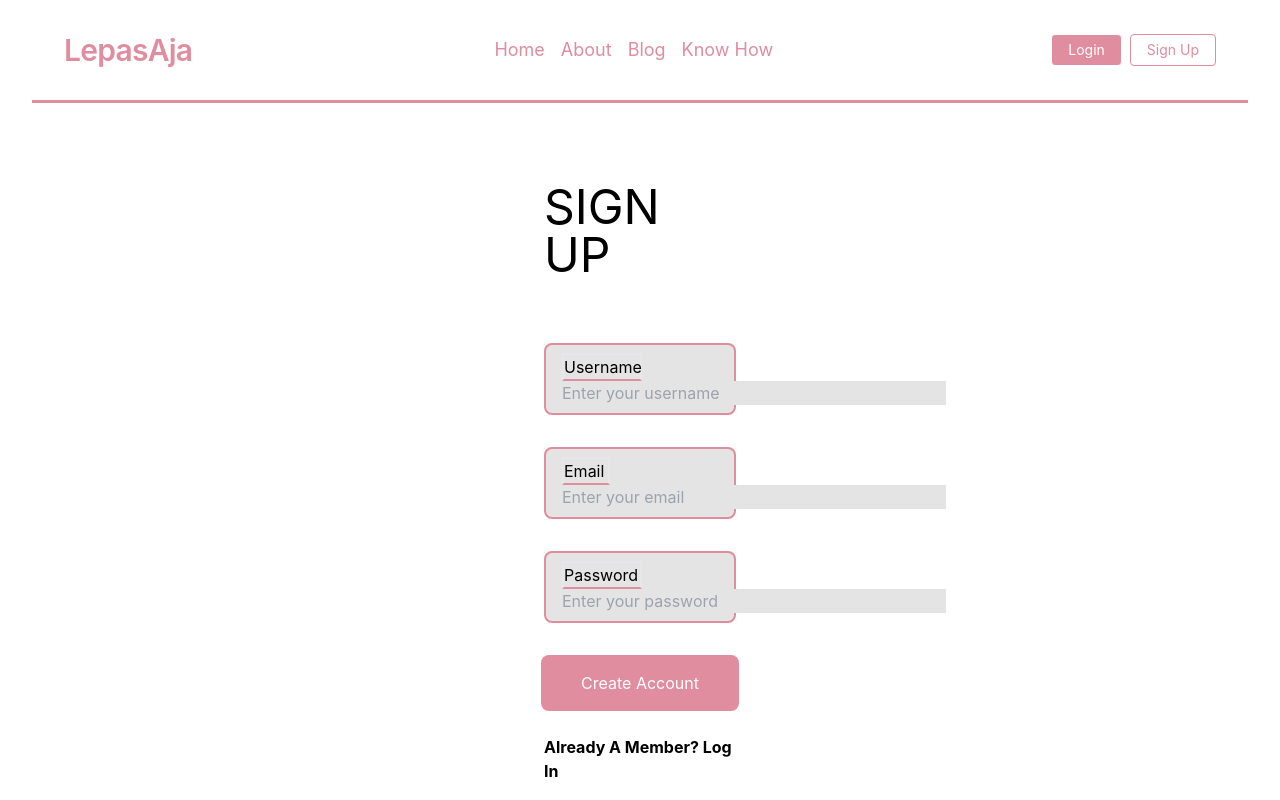
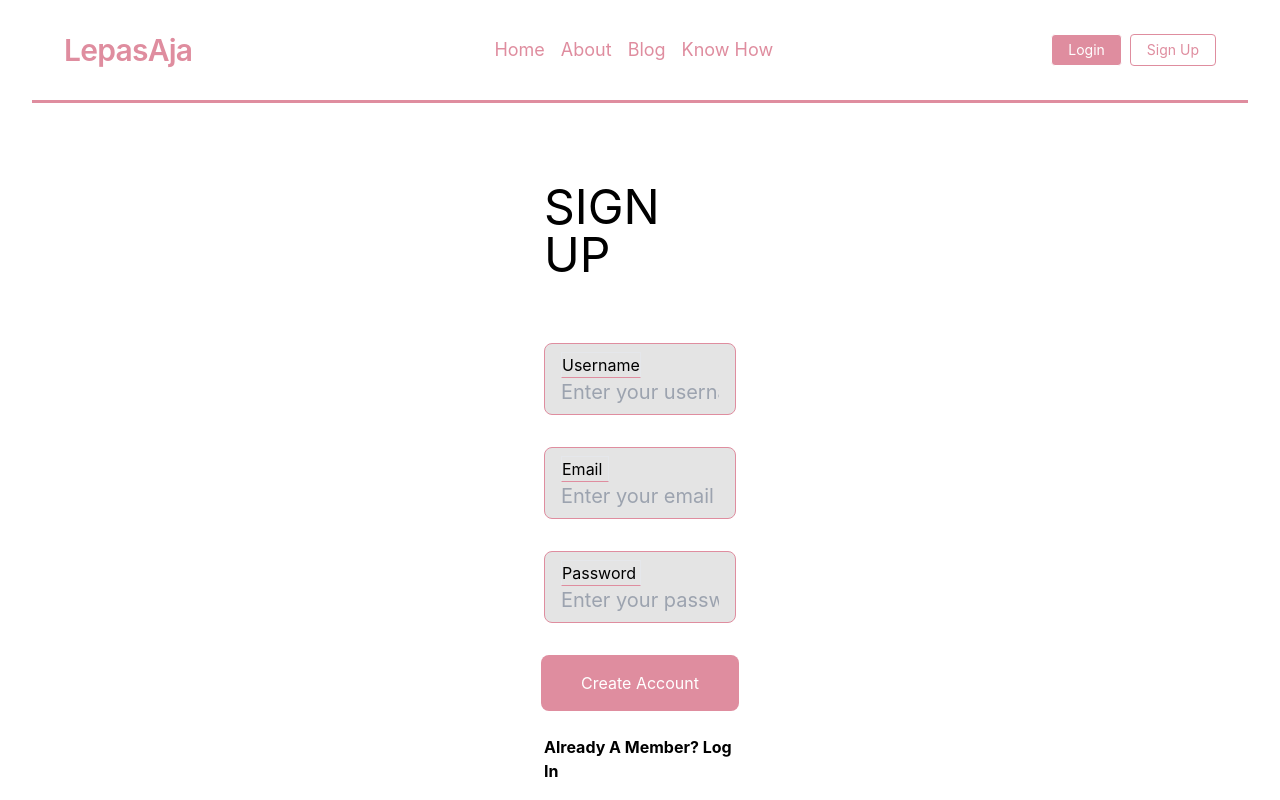
Before and after one commit to kucengorenji/lepas-aja, a Next.js app: page /register in a window 1280 px wide. Shown: the top 800 px of the page. Built offline with nearby package versions, Linux system fonts and the light colour scheme.

Commit message:
style: match input form style with login

```diff
--- a/pages/register.js
+++ b/pages/register.js
@@ -33,16 +33,16 @@ const register = () => {
       <div className="flex flex-col">
         <form action="/" method="POST" onSubmit={formSubmit}>
           <div
-            className={`flex flex-col bg-[#E4E4E4] border-2 border-[#DF8D9F] my-8 pl-4 pr-4 py-2 rounded-lg`}
+            className={`flex flex-col bg-[#E4E4E4] border border-[#DF8D9F] my-8 pl-4 pr-4 py-2 rounded-lg`}
           >
             <label
-              className={`rhythm border-2 border-b-[#DF8D9F] w-20`}
+              className={`rhythm border border-b-[#DF8D9F] w-20`}
               htmlFor="username"
             >
               Username
             </label>
             <input
-              className={`bg-[#E4E4E4] ruddy-pink w-96`}
+              className="bg-[#E4E4E4] focus:outline-none focus:shadow-outline text-[#DF8D9F] text-xl"
               type="text"
               id="username"
               name="username"
@@ -51,16 +51,16 @@ const register = () => {
             />
           </div>
           <div
-            className={`flex flex-col bg-[#E4E4E4] border-2 border-[#DF8D9F] my-8 pl-4 pr-4 py-2 rounded-lg`}
+            className={`flex flex-col bg-[#E4E4E4] border border-[#DF8D9F] my-8 pl-4 pr-4 py-2 rounded-lg`}
           >
             <label
-              className={`rhythm border-2 border-b-[#DF8D9F] w-12`}
+              className={`rhythm border border-b-[#DF8D9F] w-12`}
               htmlFor="email"
             >
               Email
             </label>
             <input
-              className={`bg-[#E4E4E4] ruddy-pink w-96`}
+              className="bg-[#E4E4E4] focus:outline-none focus:shadow-outline text-[#DF8D9F] text-xl"
               type="text"
               id="email"
               name="email"
@@ -69,16 +69,16 @@ const register = () => {
             />
           </div>
           <div
-            className={`flex flex-col bg-[#E4E4E4] border-2 border-[#DF8D9F] my-8 pl-4 pr-4 py-2 rounded-lg`}
+            className={`flex flex-col bg-[#E4E4E4] border border-[#DF8D9F] my-8 pl-4 pr-4 py-2 rounded-lg`}
           >
             <label
-              className={`rhythm border-2 border-b-[#DF8D9F] w-20`}
+              className={`rhythm border border-b-[#DF8D9F] w-20`}
               htmlFor="password"
             >
               Password
             </label>
             <input
-              className={`bg-[#E4E4E4] ruddy-pink w-96`}
+              className="bg-[#E4E4E4] focus:outline-none focus:shadow-outline text-[#DF8D9F] text-xl"
               type="password"
               id="password"
               name="password"
```
